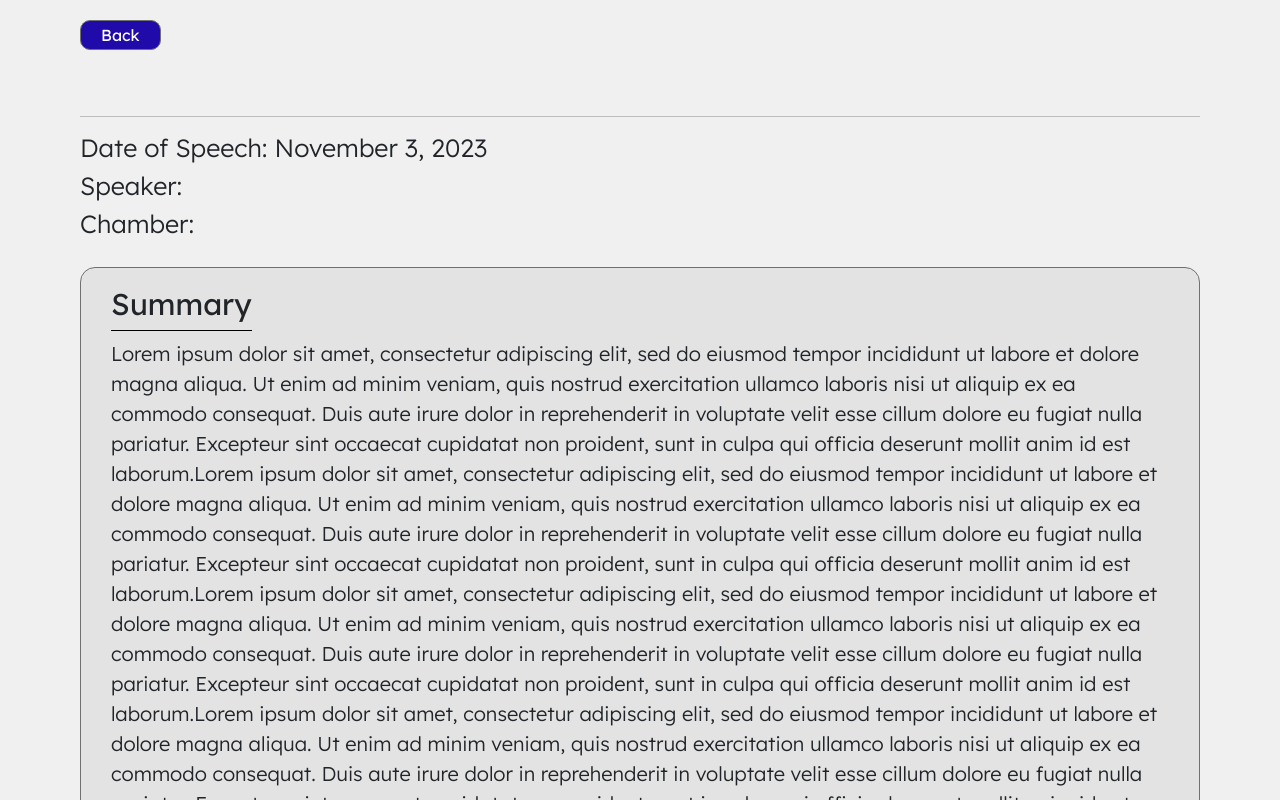
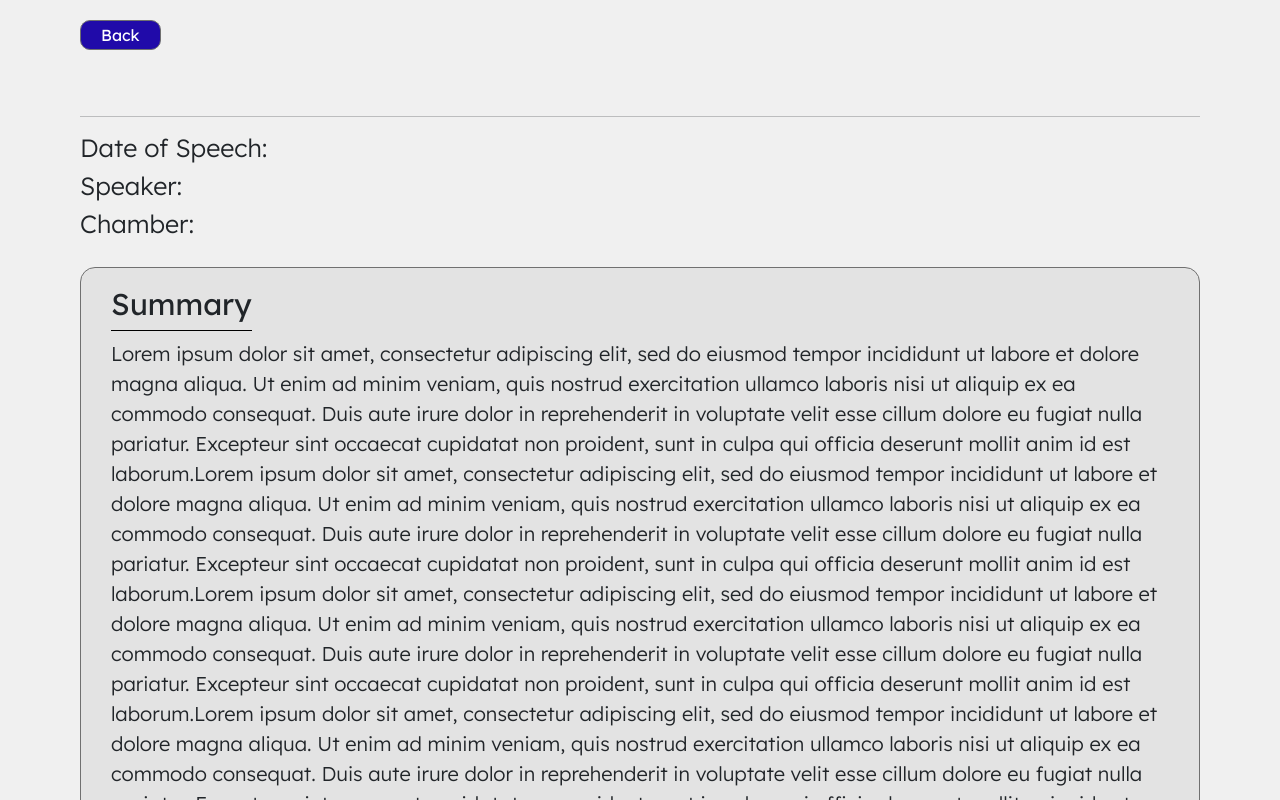
Before and after one commit to adamhammond22/flashGovProject, a React (Create React App) app in the folder frontend/: page /document/1 in a window 1280 px wide. Shown: the top 800 px of the page. Built offline with nearby package versions, Linux system fonts and the light colour scheme; no server answers.

Commit message:
Added helpers.tsx to the frontend
- helpers.tsx added
- parseAndFormatDate is now used on all frontend

```diff
--- /dev/null
+++ b/frontend/src/components/helpers.tsx
@@ -0,0 +1,10 @@
+/* Global Helper Functions for Frontend */
+import { parseISO, format } from 'date-fns';
+
+/* Custom Date Parsing Function */
+// ONLY use this one
+const parseAndFormatDate = (dateStr:string) => {
+    return format(parseISO(dateStr.split('T')[0]), "MMMM d, yyyy");;
+}
+
+export {parseAndFormatDate};
--- a/frontend/src/pages/document.tsx
+++ b/frontend/src/pages/document.tsx
@@ -1,12 +1,13 @@
 import { useEffect, useState } from "react";
 import { Link, useParams } from "react-router-dom"
+import { parseAndFormatDate } from "../components/helpers";
 
 function Document() {
 
     // Getting document ID From url parameter
     const {id} = useParams()
     const [speechInfo,setSpeechInfo] = useState({title:"",speaker:"",
-    date:new Date(),text:"",section:"",
+    date: "" ,text:"",section:"",
     summary:""})
 
     const [collapsed, toggleCollapsed] = useState(true);
@@ -17,9 +18,9 @@ function Document() {
            try {
                 const res = await fetch(`/api/speeches/${id}`);
                 const resJson = await res.json()
-                const dateObject = new Date(resJson.date)
+                const dateString = parseAndFormatDate(resJson.date)
                 const decodeText = atob(resJson.text)
-                setSpeechInfo({...resJson, date:dateObject,text:decodeText});
+                setSpeechInfo({...resJson, date:dateString,text:decodeText});
            } catch (e) {
             alert(e);
            }
@@ -27,18 +28,13 @@ function Document() {
         getSpeechInfo();
     },[id])
 
-    const formattedDate = new Intl.DateTimeFormat('en-US', {
-        year: 'numeric',
-        month: 'long',
-        day: 'numeric',
-      }).format(speechInfo.date);
     return (
         <div className="App">
             <div className="individual-document wrapper">
                 <Link className="link" to="/"><button className="back">Back</button></Link>
                 <h1>{speechInfo.title}</h1>
                 <hr/>
-                <h3>Date of Speech: {formattedDate}</h3>
+                <h3>Date of Speech: {speechInfo.date}</h3>
                 <h3>Speaker: {speechInfo.speaker}</h3>
                 <h3>Chamber: {speechInfo.section}</h3>
                 <div className="summary-container">
```
